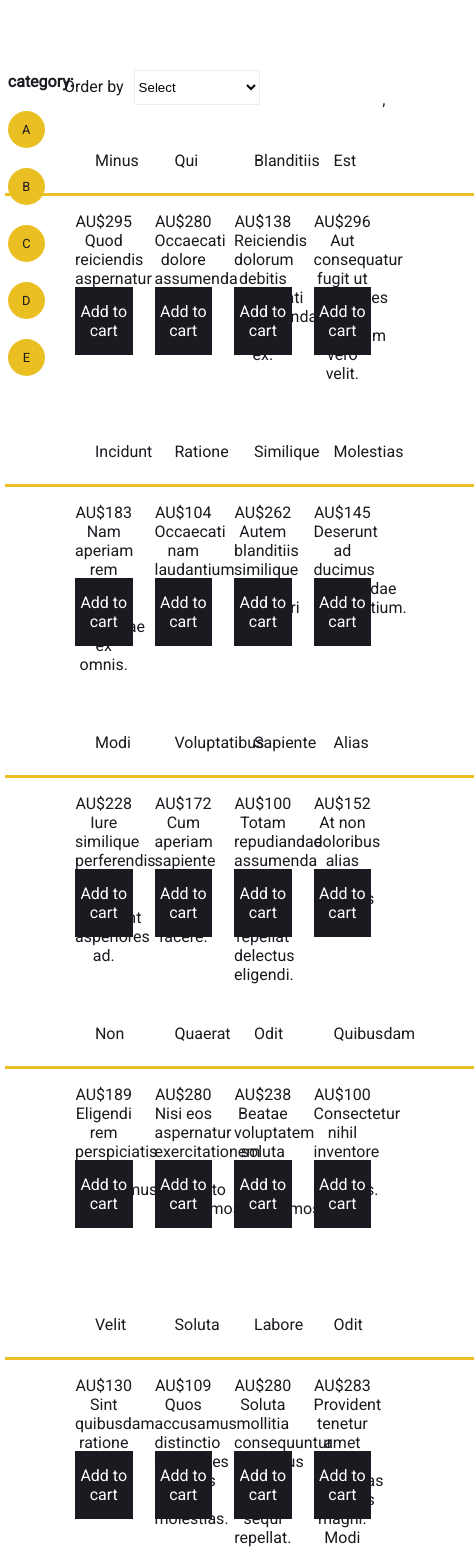
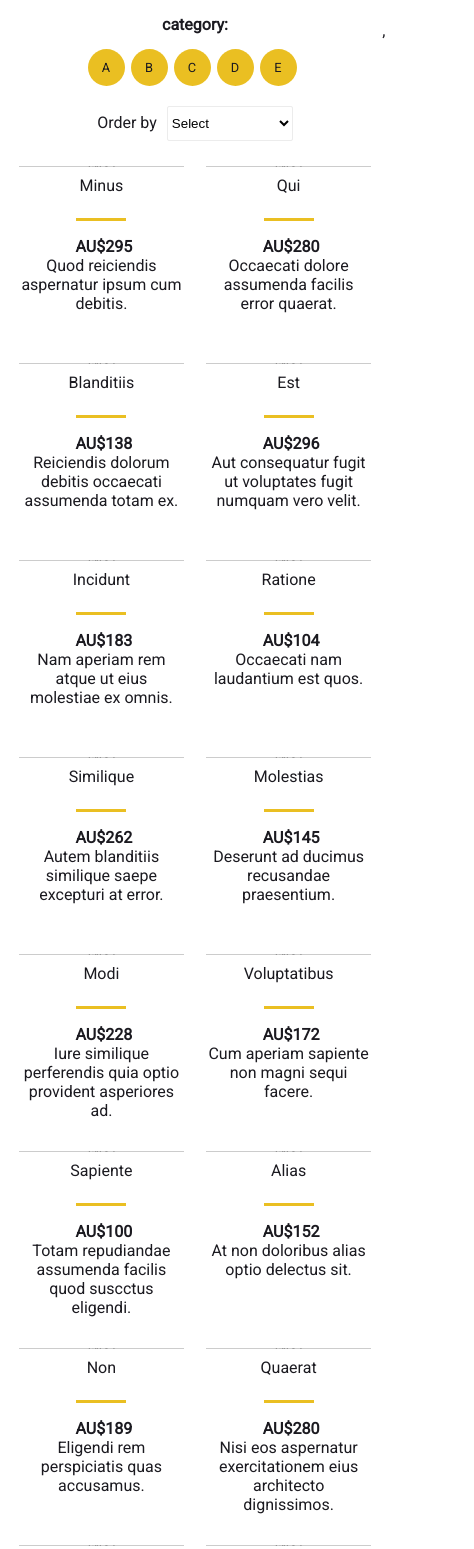
Before and after one commit to Richardxugit/ecommerce_site, a React (Create React App) app: page / in a window 390 px wide. Shown: the top 1549 px of the page, 474 px wide, since content can reach past the window. Built offline with nearby package versions, Linux system fonts and the light colour scheme.

Commit message:
reponsive finished

```diff
--- a/public/products.json
+++ b/public/products.json
@@ -136,7 +136,7 @@
     "subCategoryId": 101,
     "categoryId": 1,
     "rate": 1.89,
-    "content": "Totam repudiandae assumenda facilis quod suscipit repellat delectus eligendi.",
+    "content": "Totam repudiandae assumenda facilis quod suscctus eligendi.",
     "review": 200,
     "typeVariant": "B",
     "colorVariant": "1",
@@ -253,7 +253,7 @@
     "subCategoryId": 102,
     "categoryId": 1,
     "rate": 0.73,
-    "content": "Provident tenetur amet fugiat molestias ducimus magni. Modi tempora iste animi.",
+    "content": "Provident tenetur amet fugiat molestias ducimus magni.",
     "review": 67,
     "typeVariant": "D",
     "colorVariant": "5",
@@ -266,7 +266,7 @@
     "subCategoryId": 102,
     "categoryId": 1,
     "rate": 4.74,
-    "content": "Error voluptate recusandae reiciendis adipisci necessitatibus.",
+    "content": "Error voluptate recusandae reiciendis adipisci.",
     "review": 188,
     "typeVariant": "E",
     "colorVariant": "2",
@@ -279,7 +279,7 @@
     "subCategoryId": 102,
     "categoryId": 1,
     "rate": 4.38,
-    "content": "Tempora sed explicabo quae recusandae vitae debitis eaque.",
+    "content": "Tempora sed explicabo quae recusandae.",
     "review": 63,
     "typeVariant": "D",
     "colorVariant": "5",
--- a/src/components/components/List/List.scss
+++ b/src/components/components/List/List.scss
@@ -22,17 +22,6 @@
       }
     }
 
-      .list-stopper {
-        position: absolute;
-        color: #ececec;
-        top: 10px;
-        right: 10px;
-        padding: 5px;
-        font-size: 0.6em;
-        background-color: #1b1a20;
-        cursor: default;
-      }
-
     &__thumb {
       img {
         width: 100%;
@@ -45,18 +34,26 @@
       height: 45px;
 
       &::before {
-          content: '';
-          width: 230px;
+        content: "";
+        width: 50px;
         height: 3px;
         background-color: #eabf22;
         position: absolute;
         bottom: 0;
-          margin-left: -90px;
+        left: 50%;
+        margin-left: -25px;
       }
     }
 
     &__price {
       height: 60px;
+
+      .val {
+        b {
+          font-size: 1em;
+          margin-left: 5px;
+        }
+      }
     }
 
     &__buy-btn {
--- a/src/components/components/List/components/Products/Products.js
+++ b/src/components/components/List/components/Products/Products.js
@@ -16,8 +16,10 @@ const Products = props => {
       />
       <p className="list-item__title">{product.name}</p>
       <div className="list-item__price">
-        <div>AU${product.price}</div>
-        <div>{product.content}</div>
+        <div className="val">
+          <b>AU${product.price}</b>
+          <div>{product.content}</div>
+        </div>
       </div>
       <div className="list-item__buy-btn">Add to cart</div>
     </div>
--- a/src/index.scss
+++ b/src/index.scss
@@ -1,18 +1,18 @@
 body {
   margin: 0;
-  font-family: -apple-system, BlinkMacSystemFont, 'Segoe UI', 'Roboto', 'Oxygen',
-    'Ubuntu', 'Cantarell', 'Fira Sans', 'Droid Sans', 'Helvetica Neue',
+  font-family: -apple-system, BlinkMacSystemFont, "Segoe UI", "Roboto", "Oxygen",
+    "Ubuntu", "Cantarell", "Fira Sans", "Droid Sans", "Helvetica Neue",
     sans-serif;
   -webkit-font-smoothing: antialiased;
   -moz-osx-font-smoothing: grayscale;
 }
 
-@import url('https://fonts.googleapis.com/css?family=Roboto');
+@import url("https://fonts.googleapis.com/css?family=Roboto");
 
 body {
   margin: 0;
   color: #1b1a20;
-  font-family: 'Roboto', sans-serif;
+  font-family: "Roboto", sans-serif;
 }
 
 main {
@@ -20,3 +20,76 @@ main {
   max-width: 1200px;
   margin: 50px auto 0 auto;
 }
+
+@media only screen and (max-width: 1024px) {
+  body {
+    .filters {
+      width: 20%;
+    }
+
+    .list-container {
+      width: 80%;
+
+      .list-item {
+        width: 33.33%;
+      }
+    }
+  }
+}
+
+@media only screen and (max-width: 640px) {
+  body {
+    .filters {
+      width: 25%;
+    }
+
+    .list-container {
+      width: 75%;
+
+      .list-item {
+        width: 50%;
+        padding: 10px;
+
+        &__title {
+          margin-top: 5px;
+          padding: 0;
+        }
+      }
+    }
+  }
+}
+
+@media only screen and (max-width: 460px) {
+  body {
+    main {
+      padding: 2%;
+      margin-top: 5px;
+    }
+
+    .filters {
+      width: 100%;
+      text-align: center;
+
+      .title {
+        margin-bottom: 15px;
+      }
+    }
+
+    .sort {
+      width: 100%;
+      text-align: center;
+    }
+
+    .list-container {
+      width: 100%;
+
+      .list-item {
+        width: 50%;
+
+        &__buy-btn {
+          display: none;
+        }
+      }
+    }
+  }
+}
--- a/src/services/store.js
+++ b/src/services/store.js
@@ -11,8 +11,9 @@ export default initialState => {
         rootReducer,
         initialState,
         compose(
-            applyMiddleware(...middleware),
-            window.__REDUX_DEVTOOLS_EXTENSION__ &&window.__REDUX_DEVTOOLS_EXTENSION__()
+            applyMiddleware(...middleware)
+            // window.__REDUX_DEVTOOLS_EXTENSION__ &&
+            // window.__REDUX_DEVTOOLS_EXTENSION__()
         )
     );
 
```
Lines whose indentation alone changed are shown as unchanged.
